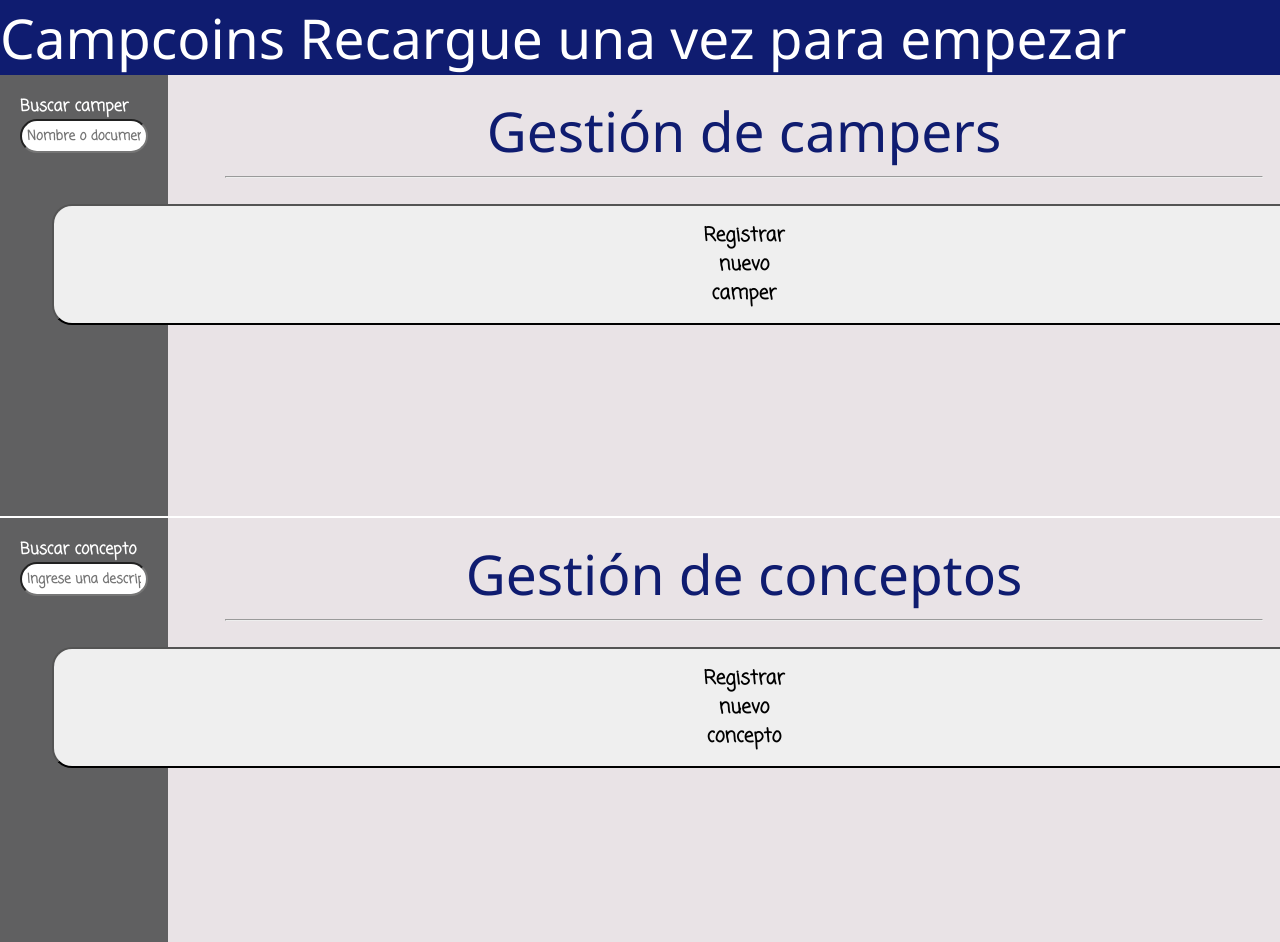
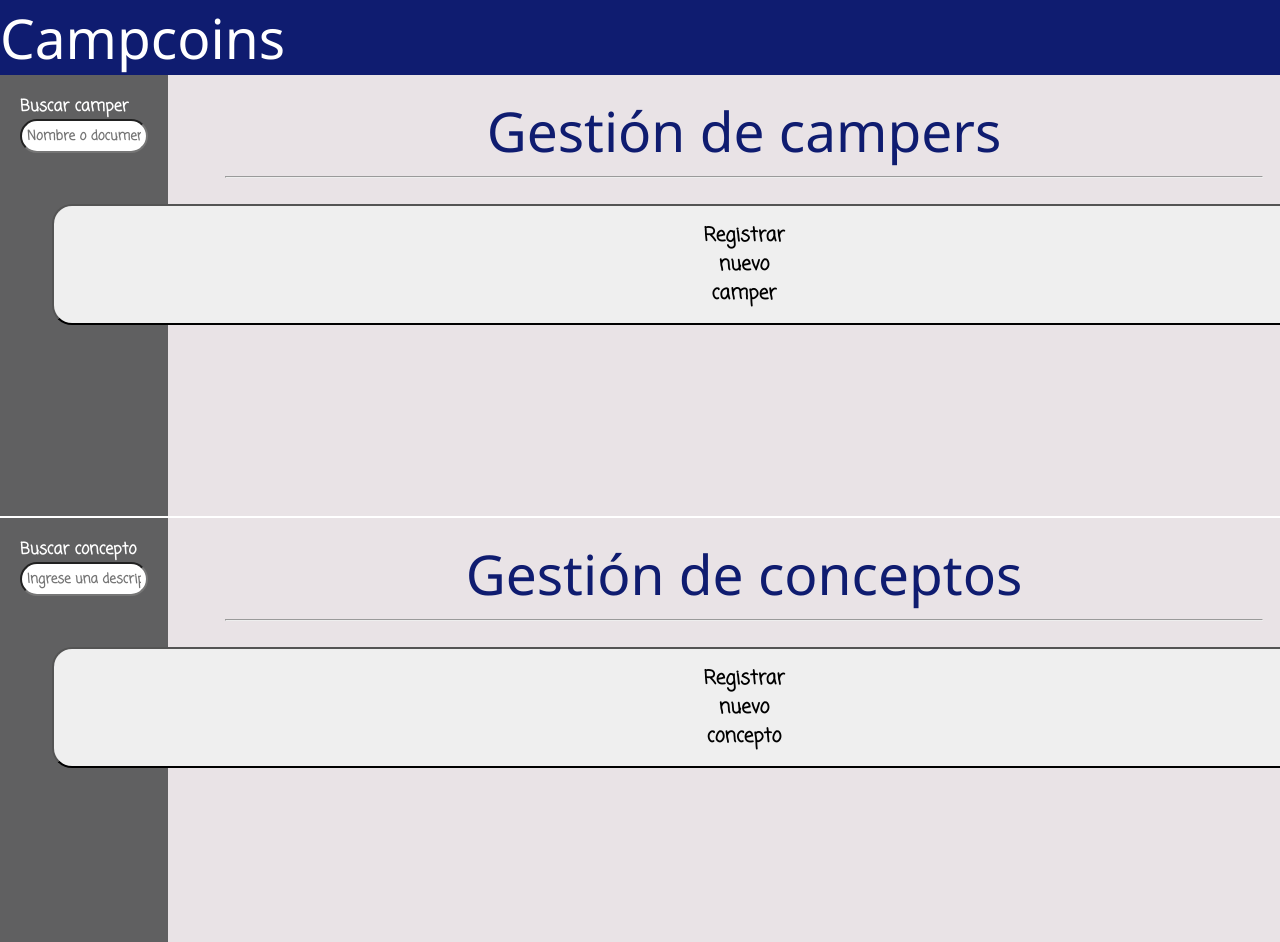
Before and after one commit to AlejandroP75/FiltroEvaluacion, a plain HTML site: page index.html in a window 1280 px wide. Shown: the top 942 px of the page. Drawn offline with Linux system fonts and the light colour scheme; a web font is replaced by a local one.

Commit message:
Update index.html

```diff
--- a/index.html
+++ b/index.html
@@ -10,7 +10,7 @@
 <body>
     <nav>
         <a href="index.html" class="logoInicio">
-            <h1 class="titulo">Campcoins Recargue una vez para empezar</h1>
+            <h1 class="titulo">Campcoins</h1>
         </a>
     </nav>
     <div class="campers">
```
